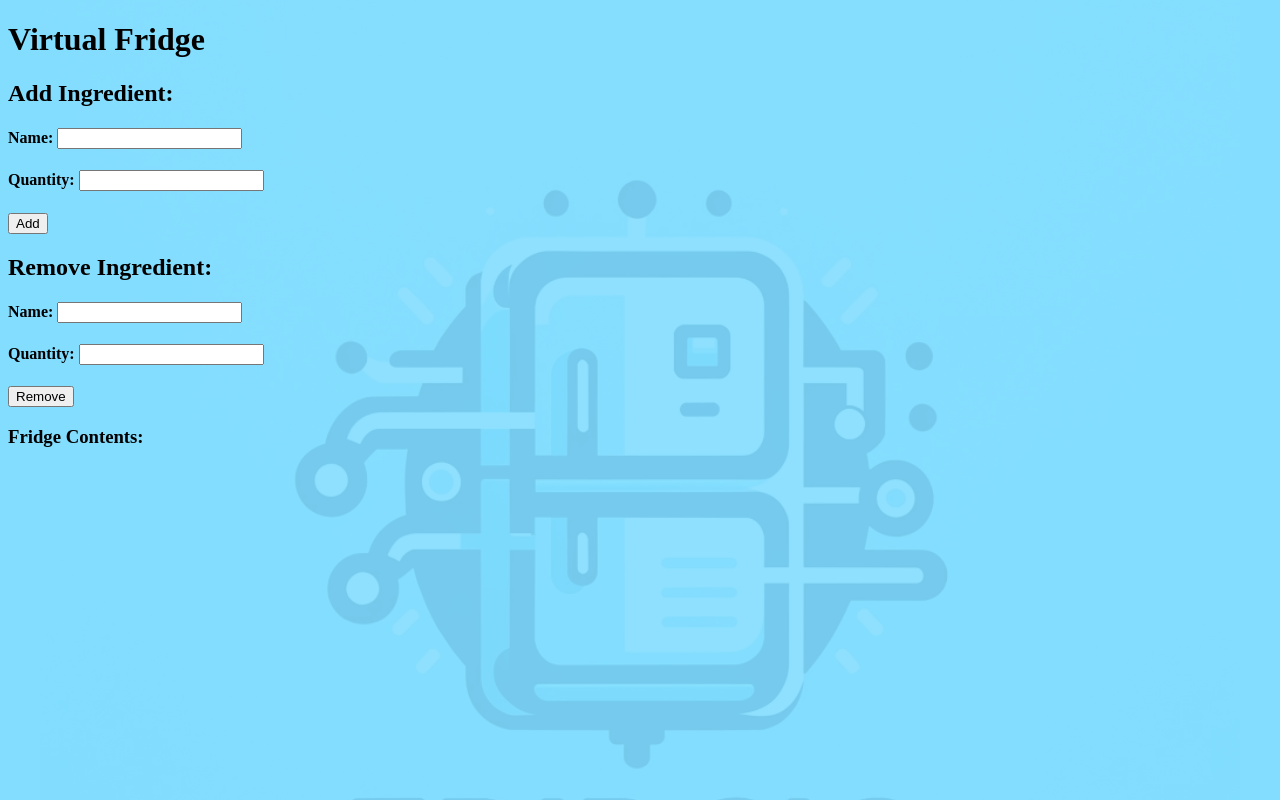
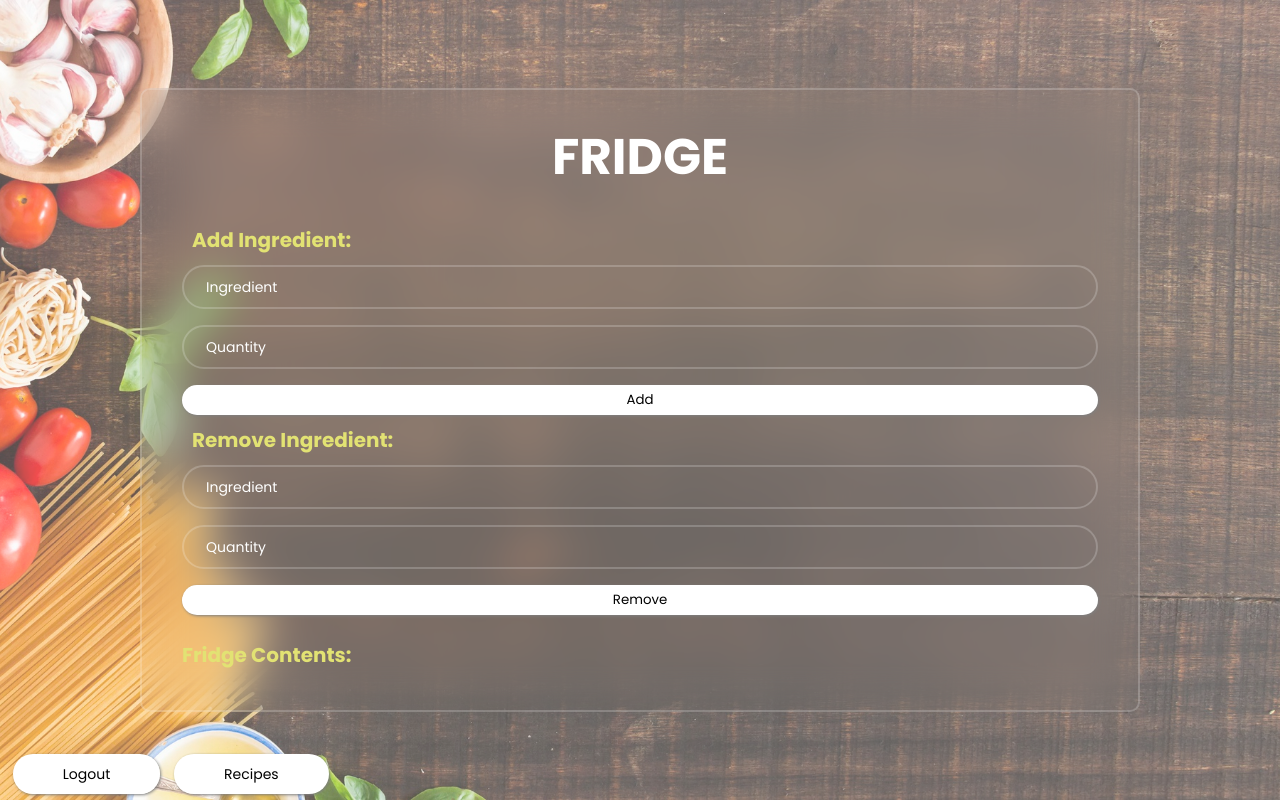
Before and after one commit to khoipham19/SWEProject1.github.io, a Flask app: page /fridge in a window 1280 px wide. Run offline with Flask 3, Linux system fonts and the light colour scheme; data that the repository does not hold is empty; parts of the project's set-up code (start-up, migrations or seed data) failed here and were passed over.

Commit message:
Revert "Merge branch 'master' into dev"
This reverts commit 5f80891b466bcfc2329b6e1c4d3fc569be4a5303, reversing
changes made to 0ec70448dab7bb8f5715ba6833ecf25e66206523.

```diff
--- a/website/__init__.py
+++ b/website/__init__.py
@@ -12,6 +12,7 @@
         conn = sqlite3.connect(DATABASE)
         cursor = conn.cursor()
         cursor.execute("CREATE TABLE IF NOT EXISTS ingredients (name TEXT, quantity INTEGER)")
+        cursor.execute("CREATE TABLE IF NOT EXISTS recipes (name TEXT, ingredients TEXT)")
         conn.commit()
         conn.close()
 
--- a/website/app.py
+++ b/website/app.py
@@ -74,9 +74,6 @@
     items = cursor.fetchall()
     return jsonify(items)
 
-
-
-# Add recipe and ingredients to the database
 @fridge.route('/add_recipe', methods=['POST'])
 def add_recipe():
     data = request.json
@@ -86,20 +83,13 @@
     conn.commit()
     return jsonify({"message": "Recipe added!"})
 
+
 # View avaiable recipes based on available ingredients
 @fridge.route('/view_recipes', methods=['GET'])
 def view_recipes():
-    # Recipes with their required ingredients
-    recipes_dict = {
-        "English Breakfast": ["Egg", "Bacon"],
-        # "Recipe2": ["ingredient3", "ingredient4"],
-        # Add more recipes as needed
-    }
-
-    # Fetch ingredients from the database
+    # fetch ingredients and their tuple of ingredients from the database
     conn = get_db()
     cursor = conn.cursor()
-
 
     # fetch all ingredients from the database
     cursor.execute("SELECT * FROM ingredients")
@@ -111,13 +101,13 @@
     recipes = cursor.fetchall()
     print(recipes)
 
-    cursor.execute("SELECT name FROM ingredients")
-    available_items = [item[0] for item in cursor.fetchall()]
+    possible_recipes = []
 
+    for recipe in recipes:
+        recipe_name, recipe_ingredients = recipe
+        ingredients_list = set(ingredient.strip() for ingredient in recipe_ingredients.split(','))
 
-    possible_recipes = []
-    for recipe, required_ingredients in recipes_dict.items():
-        if all(ingredient in available_items for ingredient in required_ingredients):
-            possible_recipes.append(recipe)
+        if ingredients_list.issubset(avaiable_ingredients):
+            possible_recipes.append(recipe_name.capitalize())
 
     return jsonify(possible_recipes)
--- a/website/static/styles/index.css
+++ b/website/static/styles/index.css
@@ -1,5 +1,19 @@
+@import url("https://fonts.googleapis.com/css2?family=Poppins:wght@300;400;500;600;700;800;900&display=swap");
+
+* {
+    margin: 0;
+    padding: 0;
+    box-sizing: border-box;
+    font-family: "Poppins", sans-serif;
+
+}
+
 body {
-    background-color: #83ddfe;
+    display: flex;
+    justify-content: center;
+    align-items: center;
+    min-height: 100vh;
+
 }
 body::before {
     content: '';
@@ -8,11 +22,12 @@
     left: 0;
     width: 100%;
     height: 100%;
-    background-image: url('fridge.png');
+    background-image: url('ingredients-cooking-pasta-wooden-background.jpg');
+    background-attachment: fixed;
     background-repeat: no-repeat;
-    background-size: 1200px auto;
+    background-size: cover;
     background-position: 50% 10%;
-    opacity: 0.1;
+    opacity: 0.7;
     z-index: -1;
 }
 
@@ -29,64 +44,53 @@
 
 .wrapper h1 {
     font-size: 50px;
-=======
-h1 {
-    font-family: 'Arial', sans-serif;
-    margin: auto;
-    margin-bottom: 20px;
-    border-radius: 5px;
-    width: 60%;
-    border: 2px solid #002c59;
-    padding: 10px;
     text-align: center;
-    background-color: #4a5e81;
-    color: #FCF6F5;
-    box-shadow: 2px 2px 5px grey;
+    margin-bottom: 30px;
 }
 
-h2 {
-    font-size: small;
-    font-family: 'Arial', sans-serif;
-    margin: auto;
-    margin-bottom: 20px;
-    border-radius: 5px;
-    width: 60%;
-    border: 2px solid darkgrey;
-    padding: px;
-    text-align: center;
-    background-color: #4a5e81;
-    color: #ffffff;
-    box-shadow: 2px 2px 5px grey;
-}
-h3 {
-    font-family: 'Arial', sans-serif;
-    margin: auto;
-    margin-bottom: 20px;
-    border-radius: 5px;
-    width: 30%;
-    border: 2px solid darkgrey;
-    padding: 10px;
-    text-align: center;
-    background-color: #4a5e81;
-    color: #FCF6F5;
-    box-shadow: 2px 2px 5px grey;
+.wrapper h2 {
+    font-size: 20px;
+    text-align: left;
+    margin: 10px;
+    color: #e2e273;
 }
 
-h4{
-    font-family: 'Arial', sans-serif;
-    margin-bottom: 20px;
-    border-radius: 5px;
-    width: 60%;
-    border: 2px solid #002c59;
-    padding: 10px;
-    text-align: center;
-    background-color: #4a5e81;
-    color: #FCF6F5;
-    box-shadow: 2px 2px 5px grey;
+.wrapper h3 {
+    font-size: 20px;
+    text-align: left;
+    margin: 25px 0px 10px;
+    color: #e2e273;
 }
 
+.wrapper .input-box {
+    position: relative;
+    width: 100%;
+    height: 30px;
+    margin: 30px 0;
+    margin-top: 10px
+}
+
+.input-box input{
+    width: 100%;
+    height: 100%;
+    background: transparent;
+    border: none;
+    border: 2px solid rgba(255, 255,255,.2);
+    border-radius: 45px;
+    font-size: 14px;
+    padding: 20px 45px 20px 20px;
+    color: white;
+    outline: none;
+}
+
+.input-box input::placeholder {
+    color: white;
+    font-size: 14px;
+    padding: 20px 45px 20px 2px;
+}
+
+
 .button {
-
     width: 100%;
     border-radius: 45px;
     height: 30px;
@@ -102,56 +106,53 @@
 .button:hover {
     background: #333;
     color: #fff;
-=======
-    border-radius: 15px;
-    padding: 1px 20px;
-    background-color: #002c59;
-    border: 2px solid #002c59;
-    color: white;
-    box-shadow: 1px 1px 3px grey;
-    margin-top: 10px;
-}
-
-.button:hover {
-    opacity: 0.8;
-
 }
 
 .footer {
     position: fixed;
-    bottom: 10px;
-    left: 5%;
-    transform: translateX(-50%);
+    bottom: 15px;
+    left: 1%;
     color: grey;
     font-size: 14px;
 }
 
-.form {
-    margin: auto;
-    margin-bottom: 20px;
-    border-radius: 10px;
-    border: 2px solid #002c59;
-    padding: 15px;
-    background-color: #9ce7ff;
-    color: black;
-    width: 30%;
-    box-shadow: 2px 2px 5px grey;
+.footer .button{
+    width: 100%;
+    border-radius: 45px;
+    height: 30px;
+    padding: 10px 50px;
+    background-color: #ffffff;
+    border: none;
+    color: rgb(0, 0, 0);
+    box-shadow: 1px 1px 3px grey;
+    text-align: center;
+    margin-right: 10px;
 }
+
+.footer .button:hover {
+    background: #333;
+    color: #fff;
+}
+
 
 .fridge-list {
     list-style-type: none;
     padding: 0;
     margin: 0;
-    width: 20%;
+    column-count: 4;
+    column-gap: 20px;
+    width: 100%;
+    max-height: 100vh;
+    overflow-y: auto;
 }
 
 .fridge-list-item {
-    background-color: rgb(0, 5, 73);
-    color: white;
+    background-color: rgb(255, 255, 255);
+    background: transparent;
+    color: rgb(255, 255, 255);
     width: 100%;
-    margin: auto;
     margin-bottom: 5px;
     padding: 10px;
     border-radius: 5px;
-    box-shadow: 0 2px 4px rgba(0, 0, 0, 0.2);
+    break-inside: avoid;
 }
--- a/website/templates/index.html
+++ b/website/templates/index.html
@@ -7,22 +7,38 @@
     <link rel="stylesheet" type="text/css" href="{{ url_for('static', filename='styles/index.css') }}">
 </head>
 <body>
-<div class="flex-container">
-    <div class="content-container">
-        <h1>Virtual Fridge</h1>
+    <div class="footer">
+        <a style="text-decoration: none;" href="/login" class="button" role="button">Logout</a>
+        <a style="text-decoration: none;" href="/recipes" class="button" role="button">Recipes</a>
+    </div>
 
+    <div class="wrapper">
+        <h1>FRIDGE</h1>
         <form id="addForm" class ="form">
             <h2>Add Ingredient:</h2>
-            <h4>Name: <input type="text" id="addName"></h4>
-            <h4>Quantity: <input type="number" id="addQuantity"></h4>
+            <div class="input-box">
+                <input type="text" id="addName"
+                placeholder="Ingredient" required>
+            </div>
+            <div class="input-box">
+                <input type="number" id="addQuantity"
+                placeholder="Quantity" required>
+            </div>
             <button class="button" type="submit">Add</button>
         </form>
 
 
         <form id="removeForm" class ="form">
             <h2>Remove Ingredient:</h2>
-            <h4>Name: <input type="text" id="removeName"></h4>
-            <h4>Quantity: <input type="text" id="removeQuantity"></h4>
+            <div class="input-box">
+                <input type="text" id="removeName"
+                placeholder="Ingredient" required>
+            </div>
+            <div class="input-box">
+                <input type="text" id="removeQuantity"
+                placeholder="Quantity" required>
+            </div>
+
             <button class = "button" type="submit">Remove</button>
         </form>
 
@@ -30,11 +46,15 @@
         <ul id="fridgeContents"></ul>
 
 
+        <script>
+            // Capitalize the first letter of each word in a string
+            function capitalizeFirstLetter(string) {
+                 return string.charAt(0).toUpperCase() + string.slice(1);
+            }
 
-        <script>
             document.getElementById('addForm').addEventListener('submit', function(event) {
                 event.preventDefault();
-                const name = document.getElementById('addName').value;
+                const name = document.getElementById('addName').value.toLowerCase();
                 const quantity = document.getElementById('addQuantity').value;
 
                 fetch('/add', {
@@ -53,7 +73,7 @@
 
             document.getElementById('removeForm').addEventListener('submit', function(event) {
                 event.preventDefault();
-                const name = document.getElementById('removeName').value;
+                const name = document.getElementById('removeName').value.toLowerCase();
                 const quantity = document.getElementById('removeQuantity').value;
 
                 fetch('/remove', {
@@ -78,8 +98,9 @@
 
                 data.forEach(item => {
                     const listItem = document.createElement('li');
+                    const newItem = item[0].split(" ").map(capitalizeFirstLetter);
                     listItem.className = 'fridge-list-item'; // Apply the class to each list item
-                    listItem.innerHTML = `${item[0]}: ${item[1]}`;
+                    listItem.innerHTML = `${newItem[0]} <span style="color: lightblue;">${item[1]}`;
                     fridgeList.appendChild(listItem);
                 });
             });
@@ -88,9 +109,6 @@
             updateFridge();
         </script>
     </div>
-    <!-- <div class="image-container" style="background-image: url('static/images/fridge.png');">
-        <img src="static/images/fridge.png" alt="fridge">
-    </div> -->
 </div>
 
 
```
Also changed, not shown: website/static/styles/recipes.css (+132 -48 lines), website/templates/login.html (+3 -6 lines), website/templates/recipes.html (+7 -4 lines), website/static/styles/food.jpg (added), website/static/styles/ingredients-cooking-pasta-wooden-background.jpg (added), website/static/styles/vegetables-set-left-black-slate_1220-685.avif (added).
